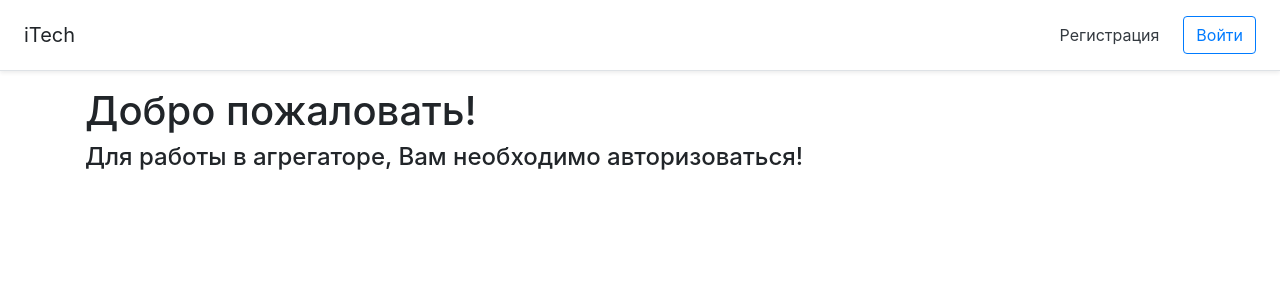
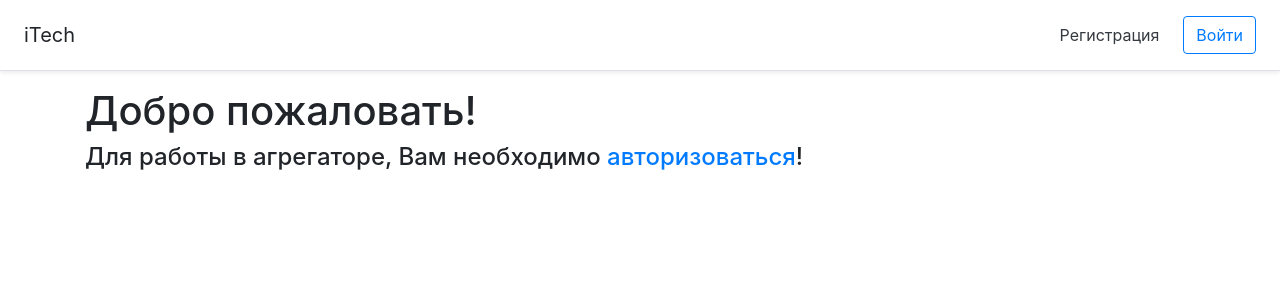
Before and after one commit to Drag817/aggregator, a Flask app: page / in a window 1280 px wide. Shown: the top 300 px of the page. Run offline with Flask 2, Linux system fonts and the light colour scheme; parts of the project's set-up code (start-up, migrations or seed data) failed here and were passed over; some libraries are stand-ins or nearby versions.

Commit message:
some fixes

```diff
--- a/templates/index.html
+++ b/templates/index.html
@@ -12,7 +12,7 @@
     <div class="d-flex flex-column flex-md-row align-items-center p-3 px-md-4 mb-3 bg-white border-bottom shadow-sm">
   <h5 class="my-0 mr-md-auto font-weight-normal">iTech</h5>
   <nav class="my-2 my-md-0 mr-md-3">
-      <a class="p-2 text-dark" href="/registr">Регистрация</a>
+      <a class="p-2 text-dark" href="/registеr">Регистрация</a>
   </nav>
   <a class="btn btn-outline-primary" href="/login">Войти</a>
 
@@ -21,7 +21,7 @@
 
     <div class="container">
         <h1>Добро пожаловать!</h1>
-        <h4>Для работы в агрегаторе, Вам необходимо авторизоваться!</h4>
+        <h4>Для работы в агрегаторе, Вам необходимо <a href="/login">авторизоваться</a>!</h4>
     </div>
 
 </div>
```
